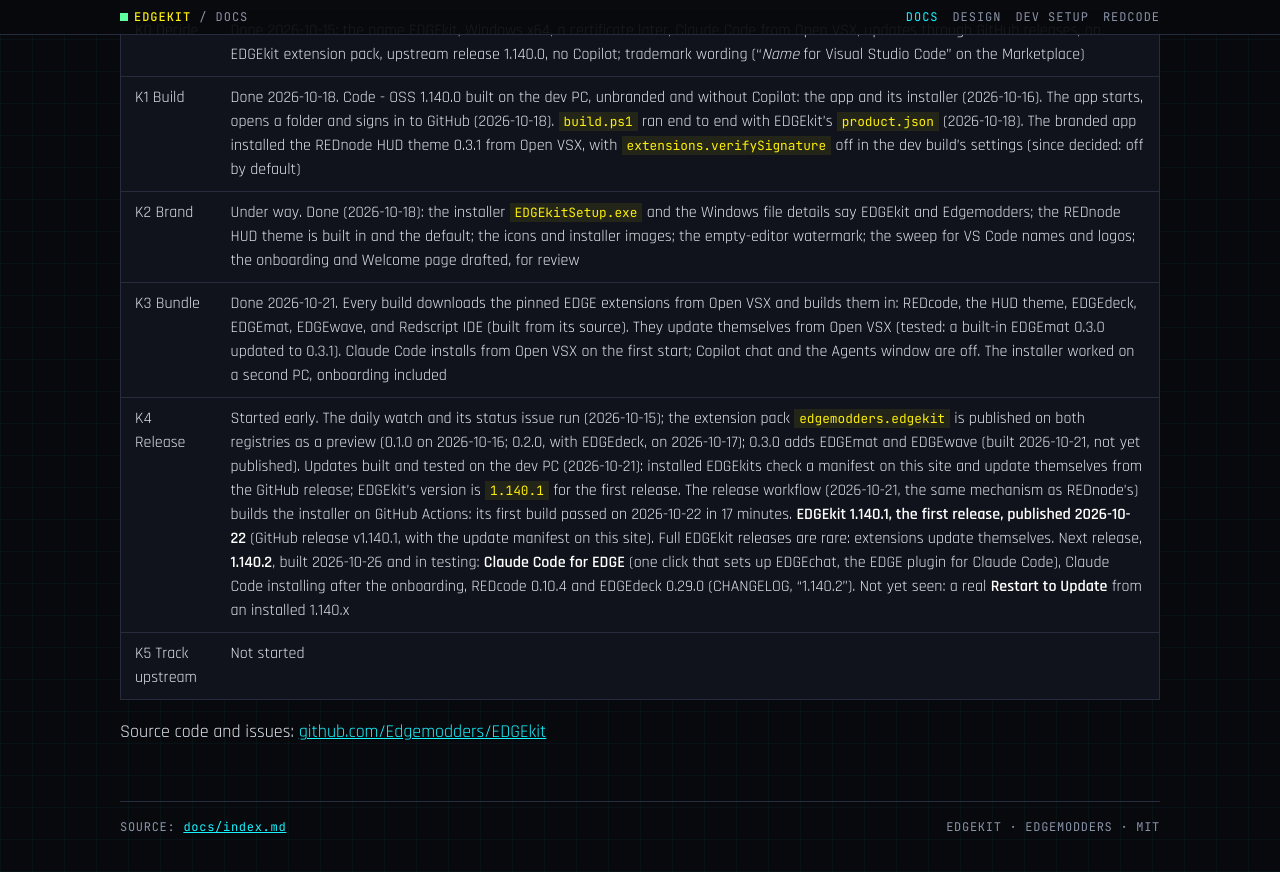
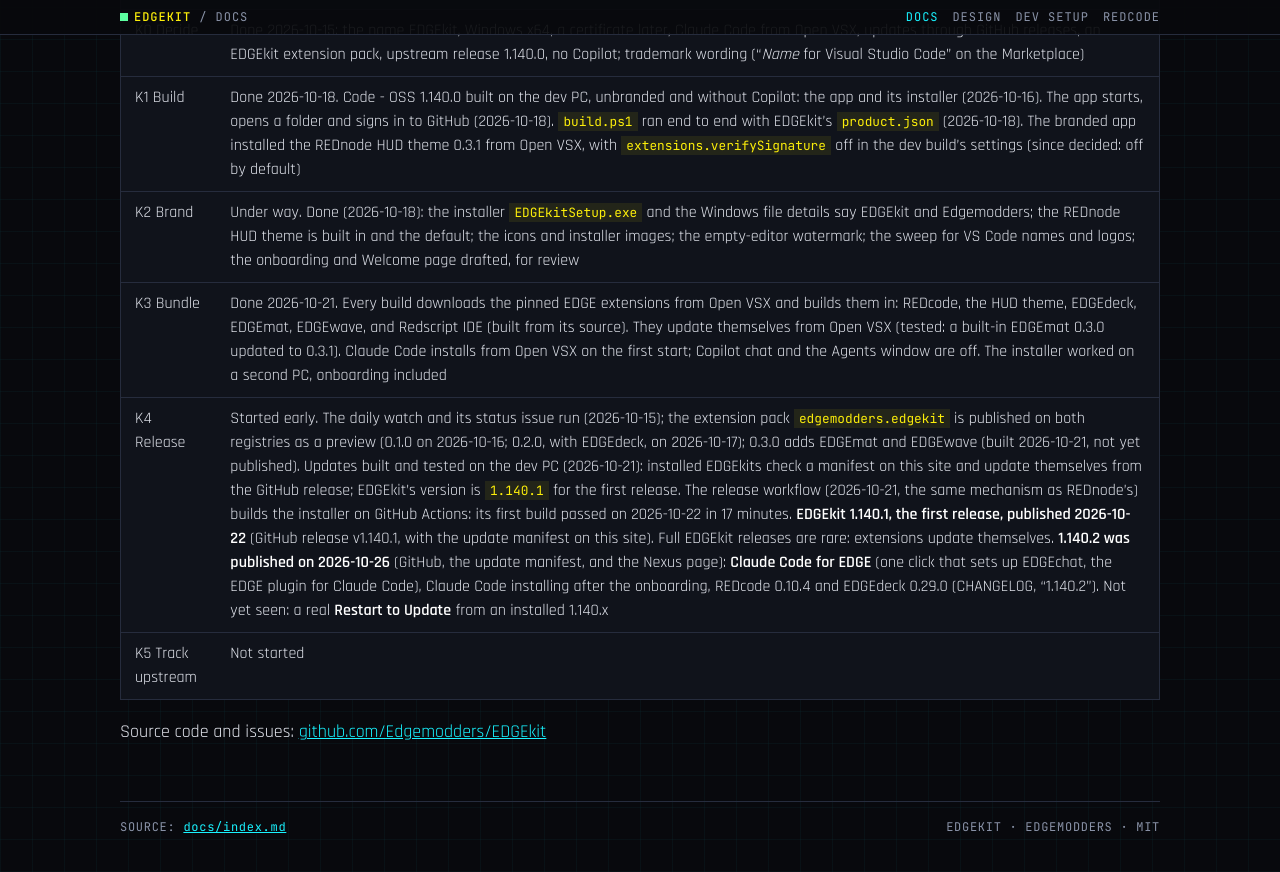
Before and after one commit to Edgemodders/EDGEkit, a Jekyll site: the page built from docs/index.md, in a window 1280 px wide and 900 px high, scrolled down 985 px. Shown: the top 872 px of the window. Built offline with Jekyll 4.4.1, drawn with Linux system fonts in a browser that asks for light colours; our own code applies the rules of GitHub Pages for plain Markdown files.

Commit message:
Notes: EDGEkit 1.140.2 is published, on GitHub and Nexus
Co-Authored-By: Claude Opus 5.5 <noreply@anthropic.com>

```diff
--- a/docs/index.md
+++ b/docs/index.md
@@ -24,7 +24,7 @@ As of 2026-10-24.
 | K1 Build | Done 2026-10-18. Code - OSS 1.140.0 built on the dev PC, unbranded and without Copilot: the app and its installer (2026-10-16). The app starts, opens a folder and signs in to GitHub (2026-10-18). `build.ps1` ran end to end with EDGEkit's `product.json` (2026-10-18). The branded app installed the REDnode HUD theme 0.3.1 from Open VSX, with `extensions.verifySignature` off in the dev build's settings (since decided: off by default) |
 | K2 Brand | Under way. Done (2026-10-18): the installer `EDGEkitSetup.exe` and the Windows file details say EDGEkit and Edgemodders; the REDnode HUD theme is built in and the default; the icons and installer images; the empty-editor watermark; the sweep for VS Code names and logos; the onboarding and Welcome page drafted, for review |
 | K3 Bundle | Done 2026-10-21. Every build downloads the pinned EDGE extensions from Open VSX and builds them in: REDcode, the HUD theme, EDGEdeck, EDGEmat, EDGEwave, and Redscript IDE (built from its source). They update themselves from Open VSX (tested: a built-in EDGEmat 0.3.0 updated to 0.3.1). Claude Code installs from Open VSX on the first start; Copilot chat and the Agents window are off. The installer worked on a second PC, onboarding included |
-| K4 Release | Started early. The daily watch and its status issue run (2026-10-15); the extension pack `edgemodders.edgekit` is published on both registries as a preview (0.1.0 on 2026-10-16; 0.2.0, with EDGEdeck, on 2026-10-17); 0.3.0 adds EDGEmat and EDGEwave (built 2026-10-21, not yet published). Updates built and tested on the dev PC (2026-10-21): installed EDGEkits check a manifest on this site and update themselves from the GitHub release; EDGEkit's version is `1.140.1` for the first release. The release workflow (2026-10-21, the same mechanism as REDnode's) builds the installer on GitHub Actions: its first build passed on 2026-10-22 in 17 minutes. **EDGEkit 1.140.1, the first release, published 2026-10-22** (GitHub release v1.140.1, with the update manifest on this site). Full EDGEkit releases are rare: extensions update themselves. Next release, **1.140.2**, built 2026-10-26 and in testing: **Claude Code for EDGE** (one click that sets up EDGEchat, the EDGE plugin for Claude Code), Claude Code installing after the onboarding, REDcode 0.10.4 and EDGEdeck 0.29.0 (CHANGELOG, "1.140.2"). Not yet seen: a real **Restart to Update** from an installed 1.140.x |
+| K4 Release | Started early. The daily watch and its status issue run (2026-10-15); the extension pack `edgemodders.edgekit` is published on both registries as a preview (0.1.0 on 2026-10-16; 0.2.0, with EDGEdeck, on 2026-10-17); 0.3.0 adds EDGEmat and EDGEwave (built 2026-10-21, not yet published). Updates built and tested on the dev PC (2026-10-21): installed EDGEkits check a manifest on this site and update themselves from the GitHub release; EDGEkit's version is `1.140.1` for the first release. The release workflow (2026-10-21, the same mechanism as REDnode's) builds the installer on GitHub Actions: its first build passed on 2026-10-22 in 17 minutes. **EDGEkit 1.140.1, the first release, published 2026-10-22** (GitHub release v1.140.1, with the update manifest on this site). Full EDGEkit releases are rare: extensions update themselves. **1.140.2 was published on 2026-10-26** (GitHub, the update manifest, and the Nexus page): **Claude Code for EDGE** (one click that sets up EDGEchat, the EDGE plugin for Claude Code), Claude Code installing after the onboarding, REDcode 0.10.4 and EDGEdeck 0.29.0 (CHANGELOG, "1.140.2"). Not yet seen: a real **Restart to Update** from an installed 1.140.x |
 | K5 Track upstream | Not started |
 
 Source code and issues: [github.com/Edgemodders/EDGEkit](https://github.com/Edgemodders/EDGEkit)
```
Also changed, not shown: CLAUDE.md (+1 -1 lines).
